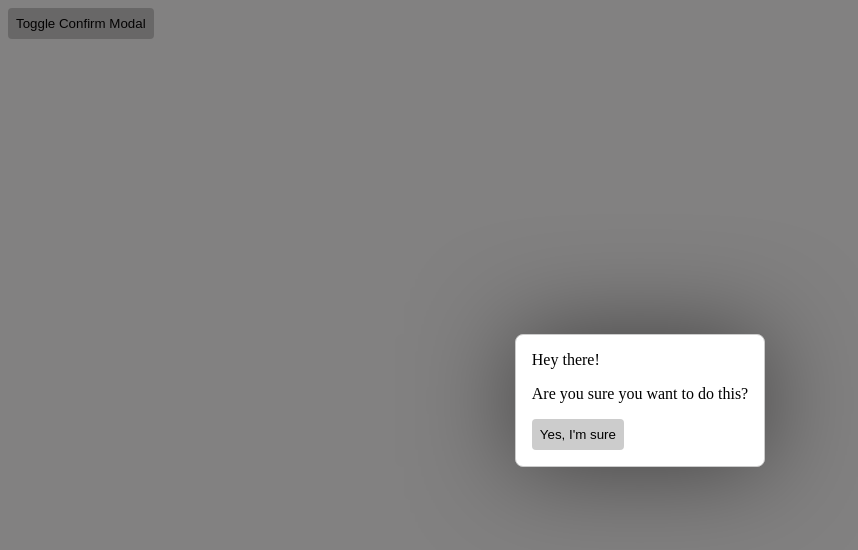
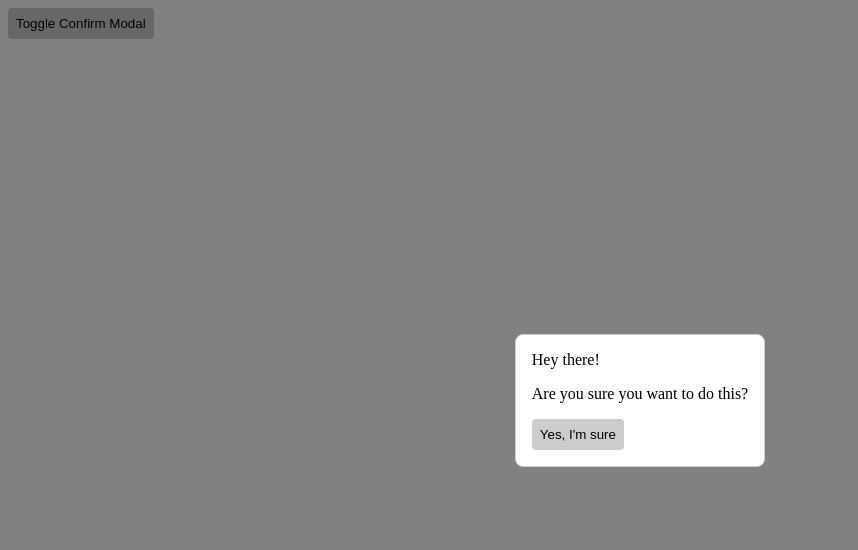
Before and after one commit to iamsomraj/vue-ts-playground, a Vue app: page / in a window 1280 px wide. Both pictures are taken after a click on the button "Toggle Confirm Modal". Shown: the top 550 px of the page, without its empty margins (0-858 px from the left). Built offline with nearby package versions, Linux system fonts and the light colour scheme.

Commit message:
👌 IMPROVE: fix basic styles

```diff
--- a/src/components/ConfirmModal.vue
+++ b/src/components/ConfirmModal.vue
@@ -28,7 +28,6 @@ dialog {
   border: solid 1px #ccc;
   border-radius: 8px;
   padding: 1rem;
-  box-shadow: 0 0 100px rgba(0, 0, 0, 0.5);
 }
 button {
   margin: 0rem;
```
